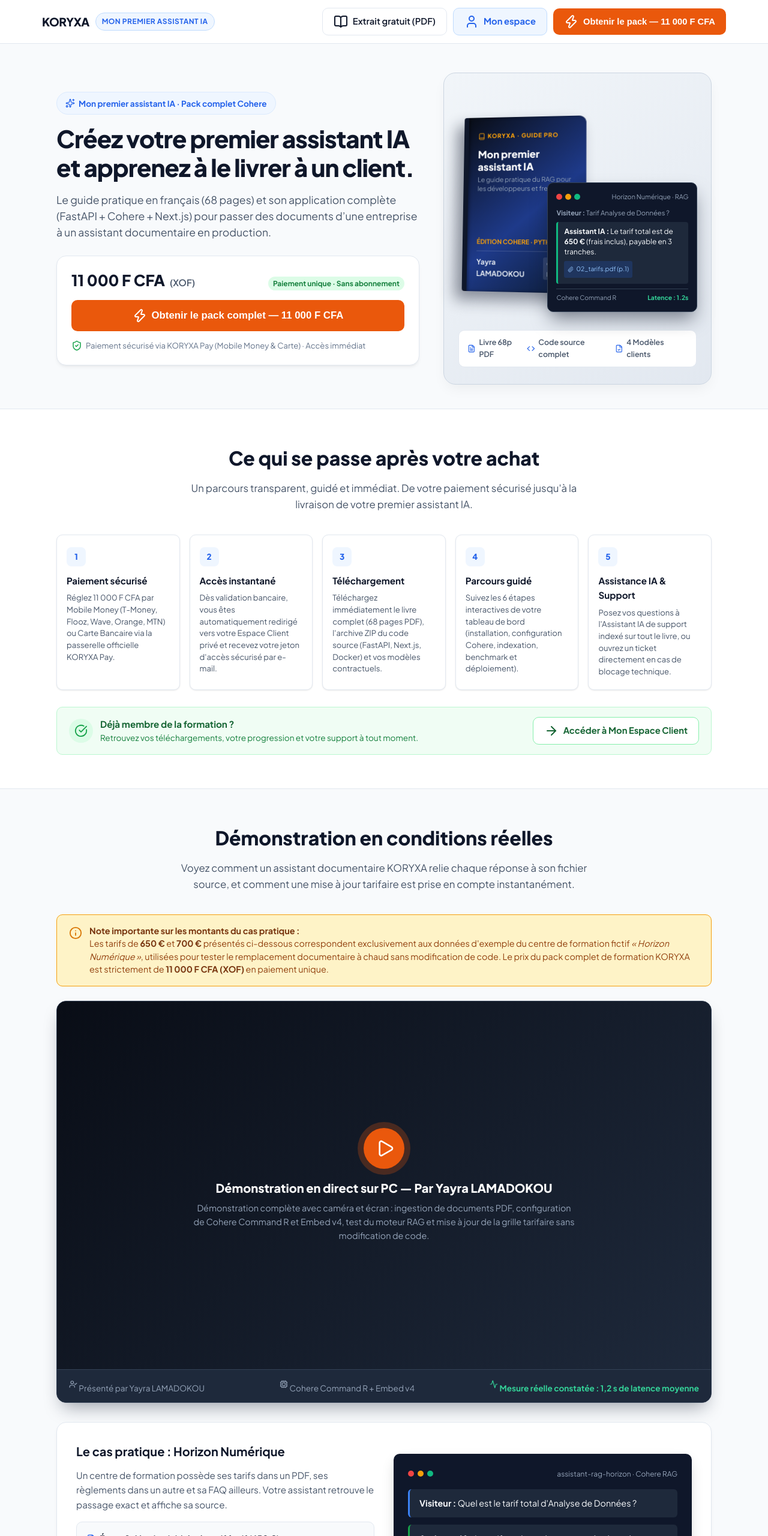
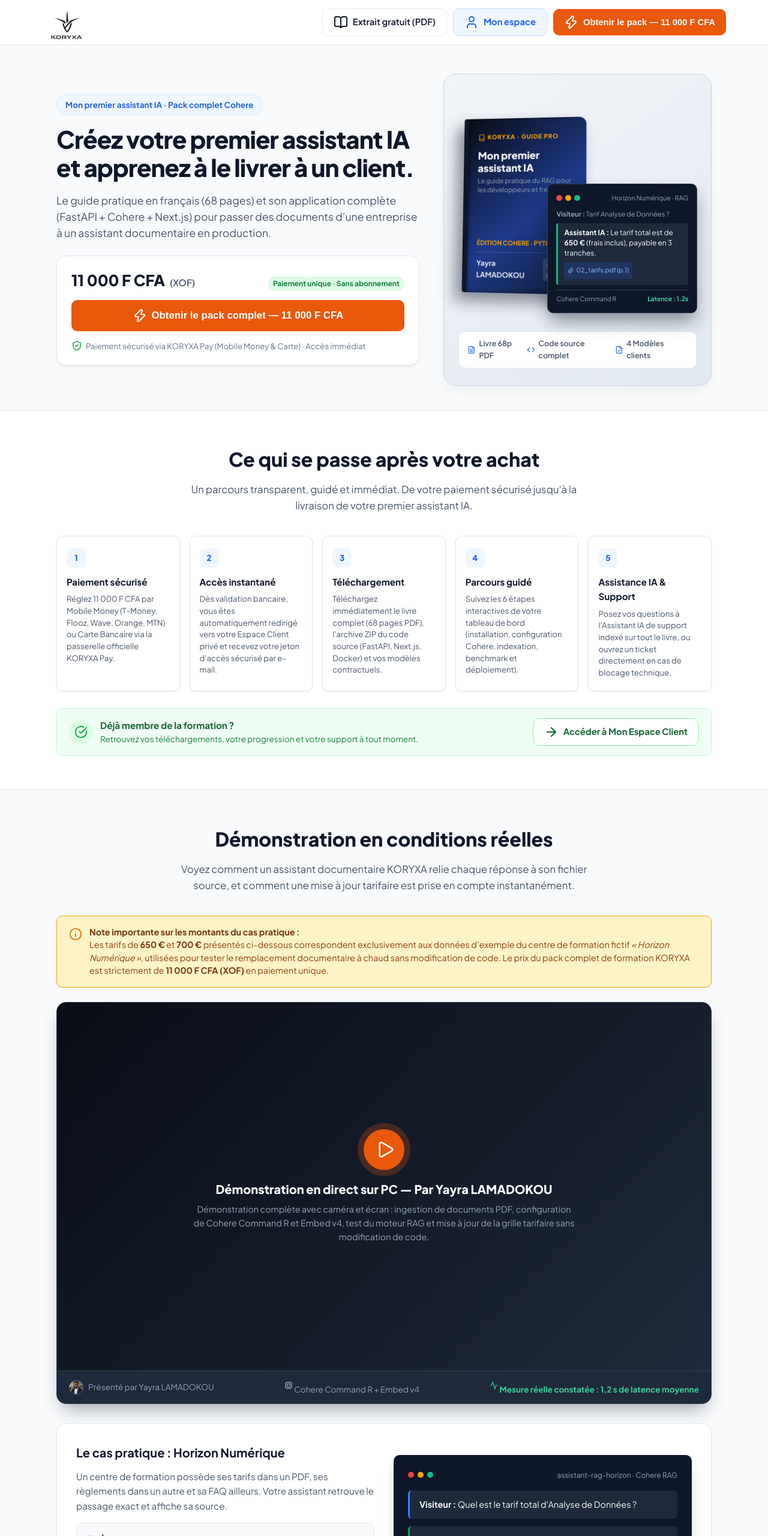
Before and after one commit to Juniorleriche27/mon-assistant-ia, a plain HTML site: page tunnel/frontend/index.html in a window 1280 px wide. Shown: the top 2560 px of the page at 60% size. Drawn offline with nearby package versions, Linux system fonts and the light colour scheme.

Commit message:
feat(branding): add official KORYXA logo to header, insert author photo for Yayra LAMADOKOU, and remove AI sparkle icon from header

```diff
--- a/tunnel/frontend/css/style.css
+++ b/tunnel/frontend/css/style.css
@@ -70,11 +70,27 @@ header.site-header {
 .brand-badge {
   display: flex;
   align-items: center;
-  gap: 10px;
-  font-weight: 800;
-  font-size: 1.2rem;
-  color: var(--color-text);
+  gap: 12px;
   text-decoration: none;
+}
+
+.header-logo {
+  height: 52px;
+  width: auto;
+  max-width: 180px;
+  object-fit: contain;
+  display: block;
+  transition: transform 0.2s ease;
+}
+
+.header-logo:hover {
+  transform: scale(1.03);
+}
+
+@media (min-width: 768px) {
+  .header-logo {
+    height: 58px;
+  }
 }
 
 .brand-badge .pill {
@@ -704,6 +720,16 @@ p.hero-subtitle {
   gap: 12px;
 }
 
+.author-photo {
+  width: 140px;
+  height: 140px;
+  border-radius: 50%;
+  object-fit: cover;
+  border: 4px solid #FFFFFF;
+  box-shadow: 0 10px 22px -4px rgba(15, 23, 42, 0.25);
+  display: block;
+}
+
 .author-avatar {
   width: 130px;
   height: 130px;
--- a/tunnel/frontend/index.html
+++ b/tunnel/frontend/index.html
@@ -14,9 +14,8 @@
   <!-- En-tête -->
   <header class="site-header">
     <div class="container nav-wrap">
-      <a href="/" class="brand-badge">
-        <span style="letter-spacing: -0.03em;">KORYXA</span>
-        <span class="pill">Mon premier assistant IA</span>
+      <a href="/" class="brand-badge" title="KORYXA">
+        <img src="/images/logo-koryxa.png" alt="KORYXA" class="header-logo">
       </a>
       <div class="header-actions">
         <a href="/api/v1/downloads/extrait-gratuit" class="btn btn-secondary btn-text-desktop" download>
@@ -41,7 +40,7 @@
           <!-- Colonne Gauche : Titre, Promesse, Prix et Action -->
           <div>
             <div class="hero-tagline">
-              <i data-lucide="sparkles" style="width: 16px;"></i> Mon premier assistant IA &middot; Pack complet Cohere
+              Mon premier assistant IA &middot; Pack complet Cohere
             </div>
 
             <h1 class="hero-title">
@@ -244,7 +243,10 @@
             </p>
           </div>
           <div class="video-meta-bar">
-            <span><i data-lucide="user-check" style="width: 14px; display: inline;"></i> Présenté par Yayra LAMADOKOU</span>
+            <span style="display: flex; align-items: center; gap: 8px;">
+              <img src="/images/yayra-lamadokou.jpg" alt="Yayra LAMADOKOU" style="width: 24px; height: 24px; border-radius: 50%; object-fit: cover; border: 1px solid #64748B;">
+              Présenté par Yayra LAMADOKOU
+            </span>
             <span><i data-lucide="cpu" style="width: 14px; display: inline;"></i> Cohere Command R + Embed v4</span>
             <span style="color: #34D399; font-weight: 700;"><i data-lucide="activity" style="width: 14px; display: inline;"></i> Mesure réelle constatée : 1,2 s de latence moyenne</span>
           </div>
@@ -427,9 +429,7 @@
 
         <div class="author-card">
           <div class="author-avatar-wrap">
-            <div class="author-avatar" title="Yayra LAMADOKOU — Fondateur de KORYXA">
-              YL
-            </div>
+            <img src="/images/yayra-lamadokou.jpg" alt="Yayra LAMADOKOU" class="author-photo" title="Yayra LAMADOKOU — Fondateur de KORYXA">
             <div style="font-size: 0.78rem; font-weight: 700; color: #64748B; text-align: center;">
               KORYXA INGÉNIERIE IA
             </div>
@@ -538,8 +538,9 @@
 
   <!-- Pied de page -->
   <footer class="site-footer">
-    <div class="container">
-      <p style="font-weight: 700; margin-bottom: 8px;">KORYXA &mdash; Apprendre à construire. Savoir livrer.</p>
+    <div class="container" style="display: flex; flex-direction: column; align-items: center; gap: 12px;">
+      <img src="/images/logo-koryxa.png" alt="KORYXA" style="height: 48px; width: auto; opacity: 0.95;">
+      <p style="font-weight: 700; margin-bottom: 2px;">KORYXA &mdash; Apprendre à construire. Savoir livrer.</p>
       <p style="font-size: 0.8rem; color: #94A3B8;">&copy; 2026 KORYXA. Passerelle officielle KORYXA Pay &middot; Tous droits réservés.</p>
     </div>
   </footer>
```
Also changed, not shown: tunnel/frontend/admin.html (+1 -1 lines), tunnel/frontend/commande-statut.html (+2 -2 lines), tunnel/frontend/commande/statut.html (+2 -2 lines), tunnel/frontend/espace-client.html (+2 -2 lines), tunnel/frontend/images/logo-koryxa.png (added), tunnel/frontend/images/yayra-lamadokou.jpg (added).
